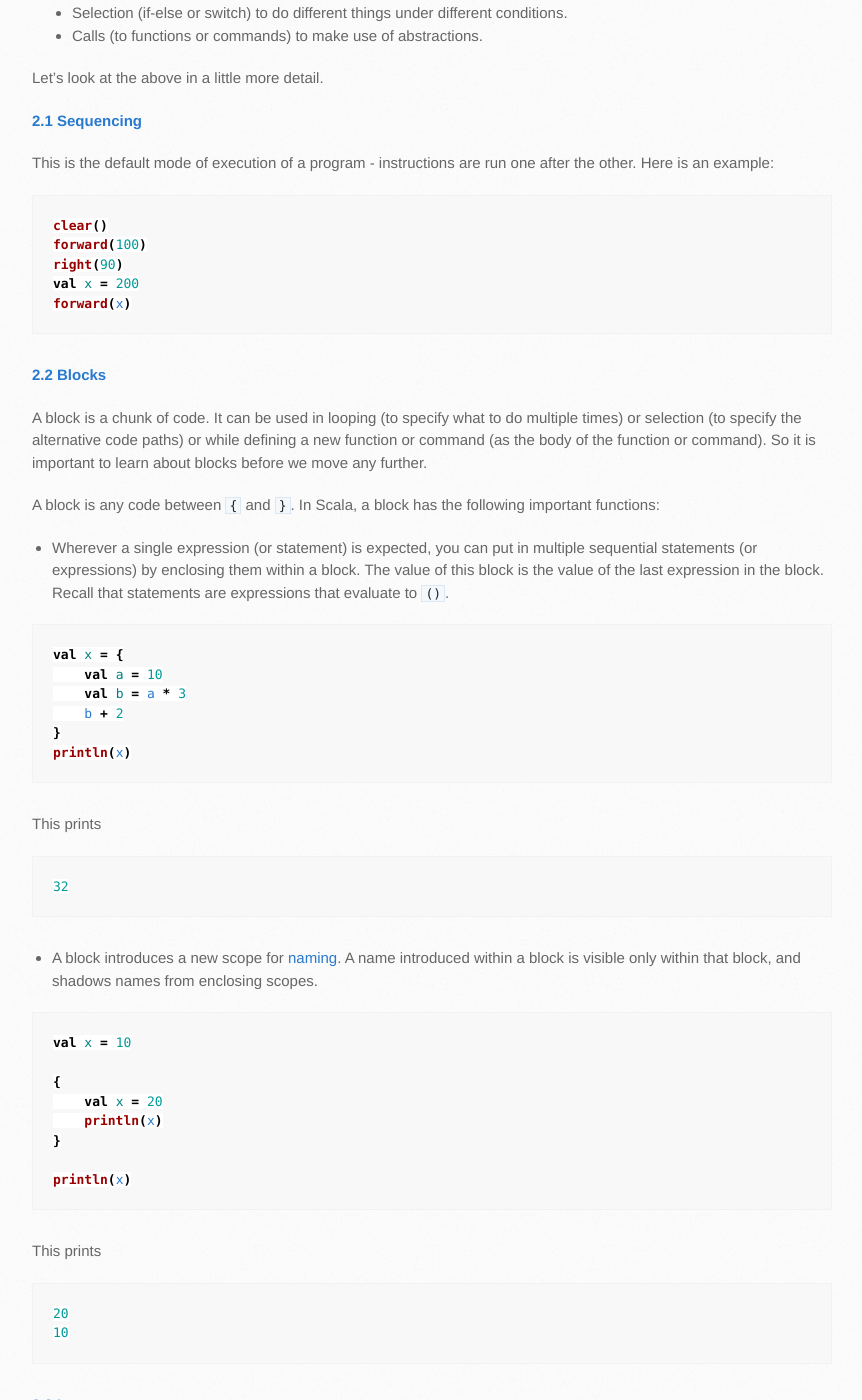
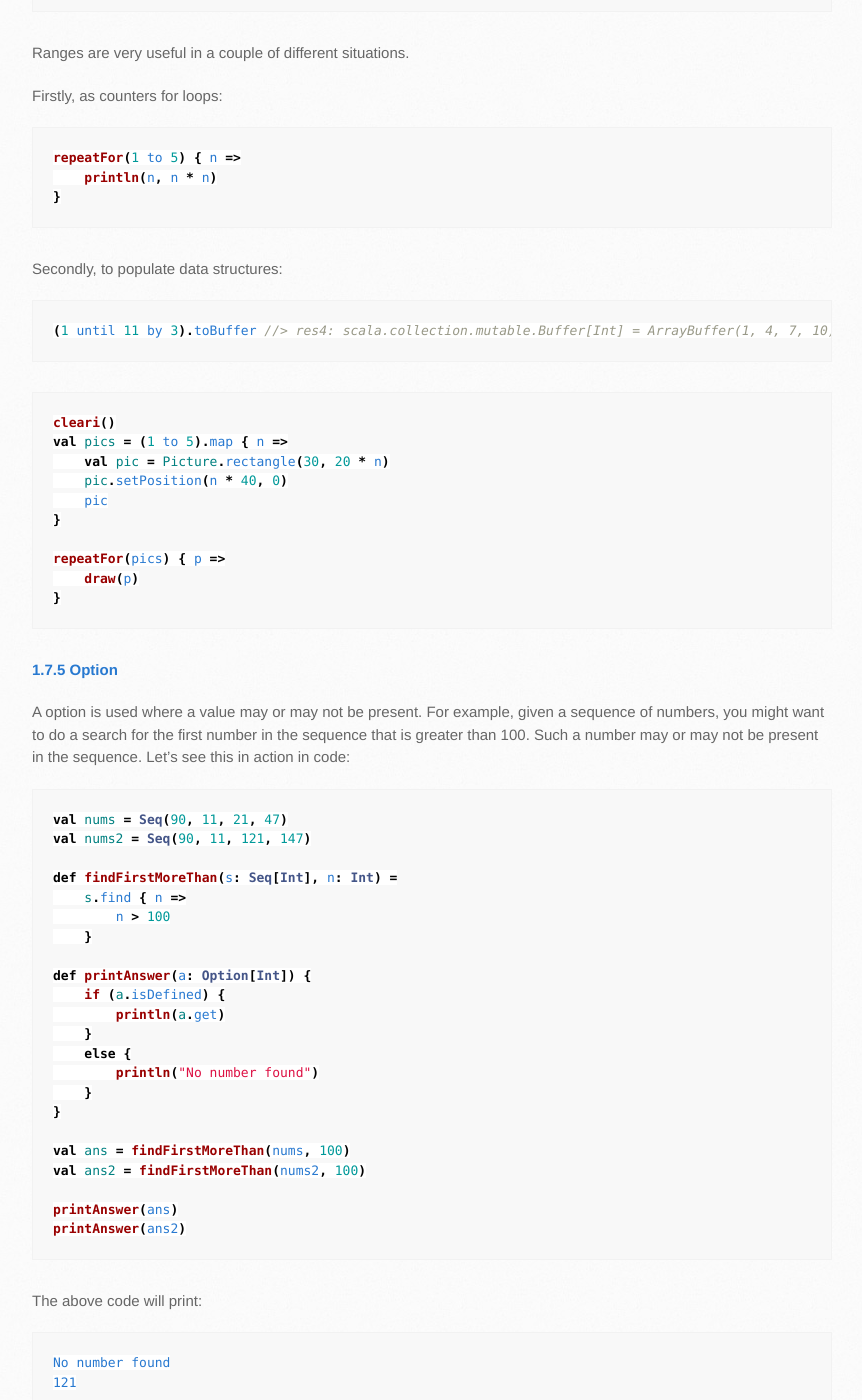
Before and after one commit to kojodoc/kojodoc.github.io, a Jekyll site: the page built from reference/scala.md, in a window 1280 px wide and 1400 px high, scrolled down 7743 px. Shown: the whole window, without its empty margins (138-1000 px from the left). Built offline with Jekyll 4.4.1, drawn with Linux system fonts in a browser that asks for light colours; our own code applies the rules of GitHub Pages for plain Markdown files; the repository's description, which GitHub fills in, is left out; some of the changed text lies outside the part shown.

Commit message:
Add info on ranges and options.

````diff
--- a/reference/scala.md
+++ b/reference/scala.md
@@ -28,6 +28,8 @@ Also, to complement the contents of this page (and for a good introduction to Sc
 * [1.7.1.1 ArrayBuffer](#data-arraybuffer)
 * [1.7.2 Map](#data-map) (*Todo*)
 * [1.7.3 Set](#data-set) (*Todo*)
+* [1.7.4 Range](#data-range)
+* [1.7.5 Option](#data-option)
 
 ---
 
@@ -336,6 +338,84 @@ Todo
 
 Todo
 
+<a name="data-range">
+**1.7.4 Range**
+
+A range is an ordered sequence of integers that are equally spaced apart. Examples:
+```scala
+1 to 5
+0 to 10 by 2
+2 until 6
+1 until 11 by 3
+```
+
+Ranges are very useful in a couple of different situations.
+
+Firstly, as counters for loops:
+
+```scala
+repeatFor(1 to 5) { n =>
+    println(n, n * n)
+}
+```
+
+Secondly, to populate data structures:
+```scala
+(1 until 11 by 3).toBuffer //> res4: scala.collection.mutable.Buffer[Int] = ArrayBuffer(1, 4, 7, 10)
+```
+
+```scala
+cleari()
+val pics = (1 to 5).map { n =>
+    val pic = Picture.rectangle(30, 20 * n)
+    pic.setPosition(n * 40, 0)
+    pic
+}
+
+repeatFor(pics) { p =>
+    draw(p)
+}
+```
+
+<a name="data-option">
+**1.7.5 Option**
+
+A option is used where a value may or may not be present. For example, given a sequence of numbers, you might want to do a search for the first number in the sequence that is greater than 100. Such a number may or may not be present in the sequence. Let's see this in action in code:
+
+```scala
+val nums = Seq(90, 11, 21, 47)
+val nums2 = Seq(90, 11, 121, 147)
+
+def findFirstMoreThan(s: Seq[Int], n: Int) =
+    s.find { n =>
+        n > 100
+    }
+
+def printAnswer(a: Option[Int]) {
+    if (a.isDefined) {
+        println(a.get)
+    }
+    else {
+        println("No number found")
+    }
+}
+
+val ans = findFirstMoreThan(nums, 100)
+val ans2 = findFirstMoreThan(nums2, 100)
+
+printAnswer(ans)
+printAnswer(ans2)
+```
+
+The above code will print:
+```
+No number found
+121
+```
+
+If an option has the value `v` inside, it is represented as `Some(v)`. If it has no value inside, it is represented as `None`.
+
+
 <a name="control">
 **2 Control Flow**
 
@@ -490,10 +570,10 @@ val pics = (0 to 4).map { n =>
 draw(pics)
 ```
 
+The third (using `foreach`) and fourth (using `map`) examples above are related to `for` loops, which are the topic of the next section.
+
 <a name="control-for">
 **2.3.3 for**
-
-`repeat` and `repeatFor` are looping methods provided by Kojo. Scala itself has multiple looping methods like - `for`, `while`, and `do-while`. Here we will just mention the scala `for` loop.
 
 The `for` loop in Scala is extremely powerful, and allows you to use a combination of `foreach`, `map`, and `filter` as per your needs. Let's write the `foreach` and `map` examples from above using `for`:
 
@@ -546,6 +626,9 @@ val pics = for(n <- 0 to 4) yield {
 }
 draw(pics)
 ```
+
+Note that `repeat` and `repeatFor` are looping methods provided by Kojo, while `for` is built into Scala itself.  Scala also supports other standard looping methods like - `while`, and `do-while`, but we will not discuss them here.
+
 
 <a name="control-selection">
 **2.4 Selection**
````
